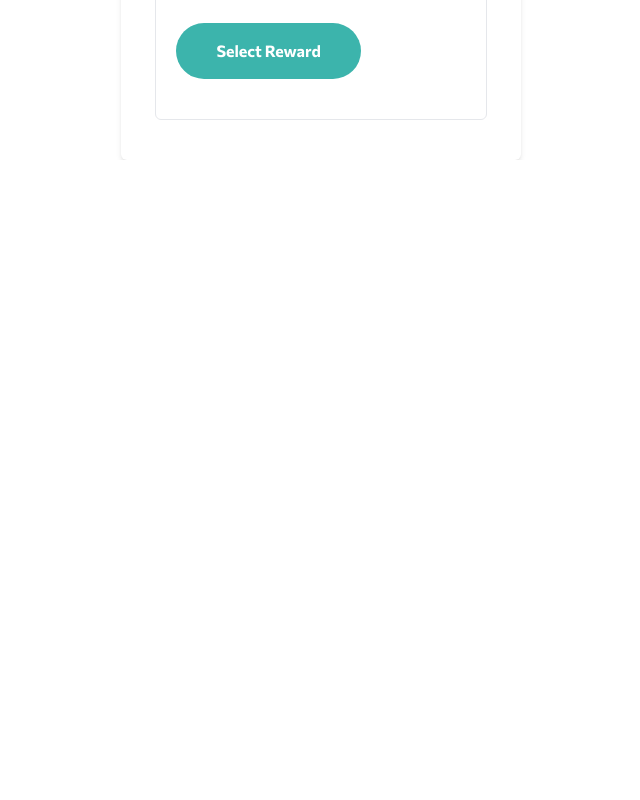
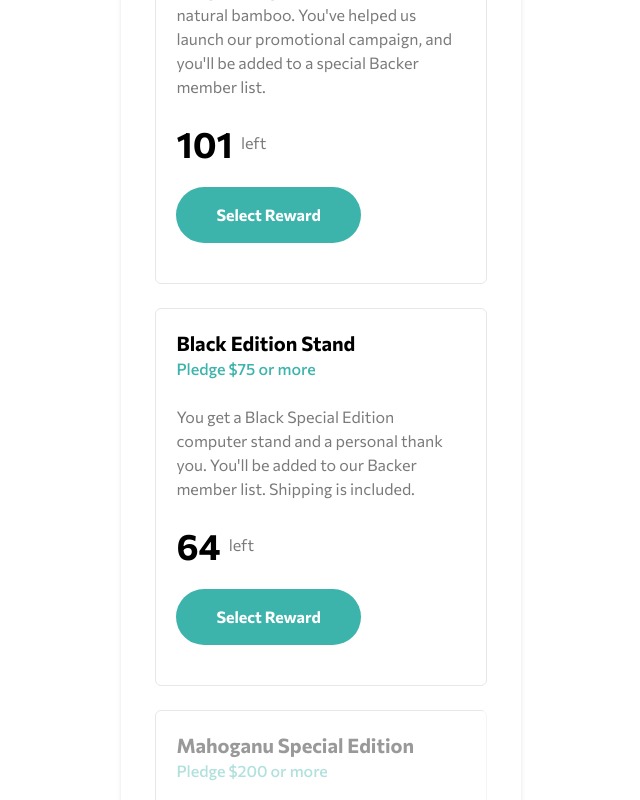
Before and after one commit to flaviogp/crowfunding-product-page-main, a React (Vite) app: page / in a window 1280 px wide. Shown: the part 1660-2460 px from the top of the page, without its empty margins (319-959 px from the left). Before the commit the page ends 1820 px from the top, so only its background shows below. Built offline with nearby package versions, Linux system fonts and the light colour scheme.

Commit message:
feat: add reward component to about

```diff
--- a/src/components/About.tsx
+++ b/src/components/About.tsx
@@ -1,6 +1,22 @@
 import Reward from "./Reward"
 
 const About = () => {
+
+const descBamboo = `
+You get an ergonomic stand made of natural
+bamboo. You've helped us launch our promotional
+campaign, and you'll be added to a special Backer member list.
+`
+
+const descBlack = `
+You get a Black Special Edition computer stand and a personal
+thank you. You'll be added to our Backer member list. Shipping
+is included.
+`
+const descMahogany = `
+You get two Special Edition Mahogany stands, a Backer T-Shirt, and a
+personal thank you. You'll be added to our Backed member list Shipping is included.
+`
   return (
     <div className="container flex flex-col items-center gap-6 p-4 pb-10 w-[90%] max-w-[400px] bg-white shadow-md  rounded-md">
         <div className="w-[90%] text-left flex flex-col gap-4">
@@ -18,7 +34,24 @@ const About = () => {
             </p>
         </div>
 
-        <Reward />
+        <Reward
+            title="Bamboo Stand"
+            pledge={25}
+            description={descBamboo}
+            itemsLeft={101}
+        />
+        <Reward
+            title="Black Edition Stand"
+            pledge={75}
+            description={descBlack}
+            itemsLeft={64}
+        />
+        <Reward
+            title="Mahoganu Special Edition"
+            pledge={200}
+            description={descMahogany}
+            itemsLeft={0}
+        />
     </div>
   )
 }
```
